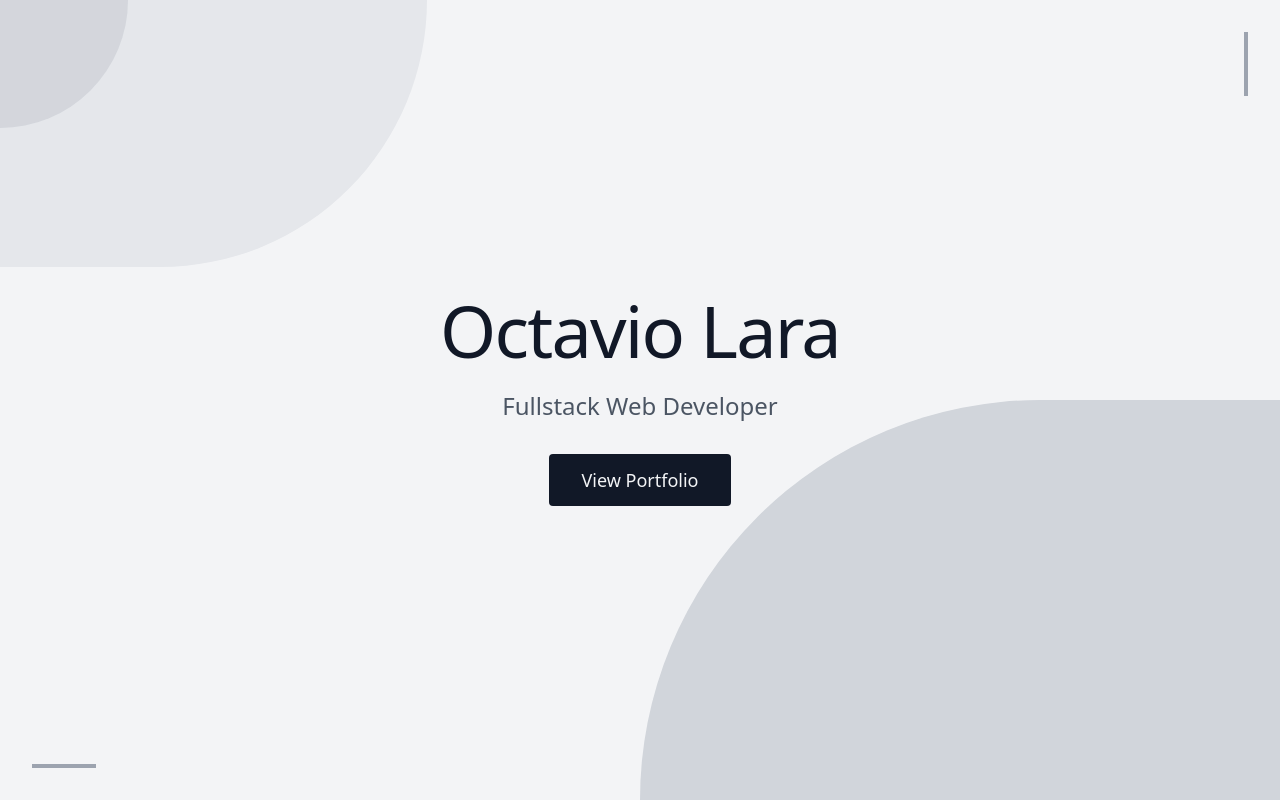
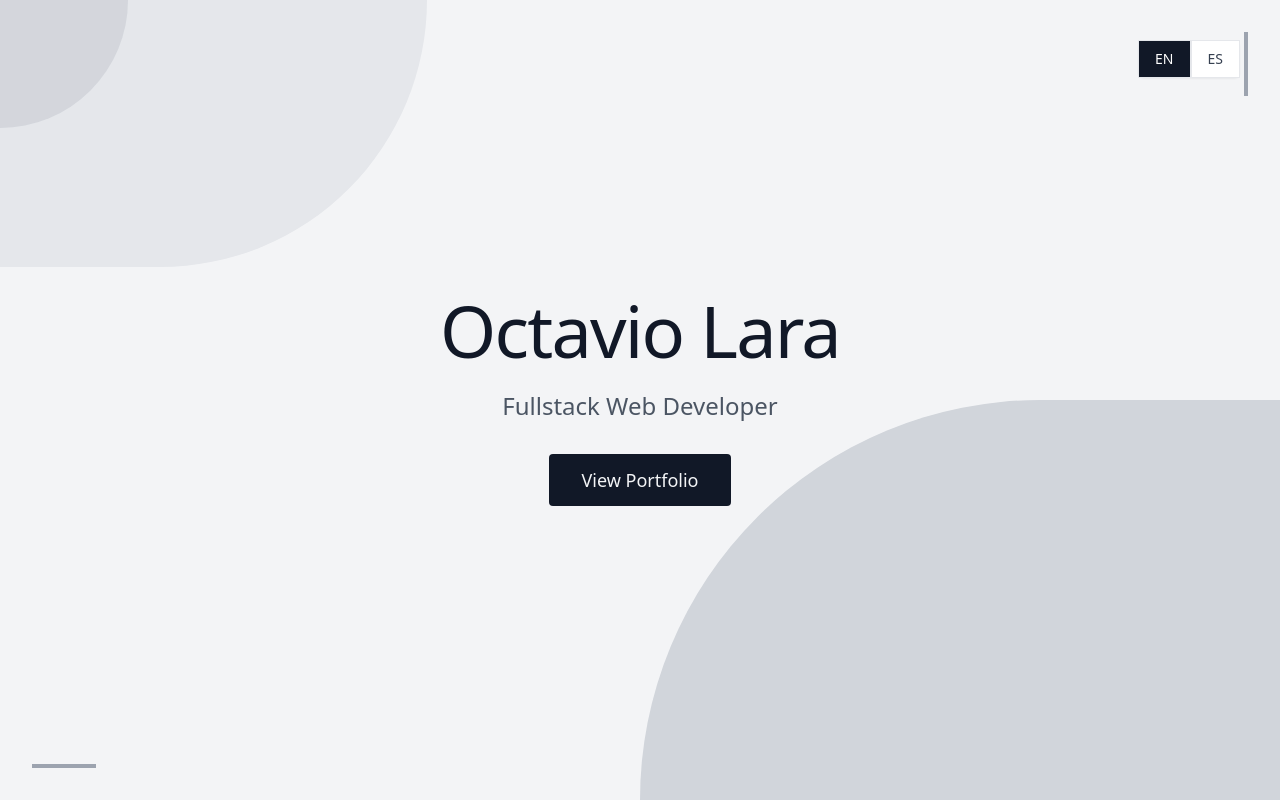
Before and after one commit to olaracode/portfolio, a React (Vite) app: page / in a window 1280 px wide. Shown: the top 800 px of the page. Built offline with nearby package versions, Linux system fonts and the light colour scheme.

Commit message:
ADD Language selector

```diff
--- a/package.json
+++ b/package.json
@@ -10,10 +10,12 @@
     "preview": "vite preview"
   },
   "dependencies": {
+    "@radix-ui/react-slot": "^1.1.0",
     "class-variance-authority": "^0.7.0",
     "clsx": "^2.1.1",
     "framer-motion": "^11.11.8",
     "i18next": "^23.16.3",
+    "i18next-browser-languagedetector": "^8.0.0",
     "lucide-react": "^0.452.0",
     "react": "^18.3.1",
     "react-dom": "^18.3.1",
--- a/src/components/Hero.tsx
+++ b/src/components/Hero.tsx
@@ -2,27 +2,30 @@ import { useState, useEffect } from "react";
 import { motion } from "framer-motion";
 import { Link } from "react-scroll";
 import { useTranslation } from "react-i18next";
+import LanguageSelectorButtonGroup from "./LanguageSelector";
 export default function Hero() {
   const [mousePosition, setMousePosition] = useState({ x: 0, y: 0 });
   const { t } = useTranslation();
+
   useEffect(() => {
     const handleMouseMove = (e: MouseEvent) => {
       setMousePosition({ x: e.clientX, y: e.clientY });
     };
-
     window.addEventListener("mousemove", handleMouseMove);
-
     return () => {
       window.removeEventListener("mousemove", handleMouseMove);
     };
   }, []);
-
   return (
     <div
       className="relative h-screen w-full overflow-hidden bg-gray-100 text-gray-900"
       id="#"
     >
       {/* Subtle grain texture */}
+      <div className="absolute top-10 right-10 z-20">
+        <LanguageSelectorButtonGroup />
+      </div>
+
       <div
         className="absolute inset-0 opacity-50"
         style={{
@@ -56,6 +59,7 @@ export default function Hero() {
         <p className="text-xl sm:text-2xl mb-8 max-w-md font-light text-gray-600">
           {t("header.description")}
         </p>
+
         <Link
           to="portfolio"
           spy={true}
--- /dev/null
+++ b/src/components/LanguageSelector.tsx
@@ -0,0 +1,44 @@
+import { useState } from "react";
+import { motion } from "framer-motion";
+import { useTranslation } from "react-i18next";
+
+type LanguageOptionsT = "en" | "es";
+interface Language {
+  code: LanguageOptionsT;
+  name: string;
+}
+
+const languages: Language[] = [
+  { code: "en", name: "EN" },
+  { code: "es", name: "ES" },
+];
+
+export default function LanguageSelectorButtonGroup() {
+  const { i18n } = useTranslation();
+  const changeLanguage = (lng: LanguageOptionsT) => {
+    i18n.changeLanguage(lng);
+  };
+
+  // Here you would typically update the app's language context or state
+
+  return (
+    <div className="inline-flex rounded-md shadow-sm mb-6" role="group">
+      {languages.map((language) => (
+        <motion.button
+          key={language.code}
+          type="button"
+          className={`px-4 py-2 text-sm font-medium ${
+            i18n.language === language.code
+              ? "bg-gray-900 text-white"
+              : "bg-white text-gray-700 hover:bg-gray-50"
+          } border border-gray-200 focus:z-10 focus:ring-2 focus:ring-gray-500 focus:outline-none`}
+          onClick={() => changeLanguage(language.code)}
+          whileHover={{ scale: 1.05 }}
+          whileTap={{ scale: 0.95 }}
+        >
+          {language.name}
+        </motion.button>
+      ))}
+    </div>
+  );
+}
--- /dev/null
+++ b/src/components/ui/button.tsx
@@ -0,0 +1,56 @@
+import * as React from "react"
+import { Slot } from "@radix-ui/react-slot"
+import { cva, type VariantProps } from "class-variance-authority"
+
+import { cn } from "@/lib/utils"
+
+const buttonVariants = cva(
+  "inline-flex items-center justify-center gap-2 whitespace-nowrap rounded-md text-sm font-medium ring-offset-background transition-colors focus-visible:outline-none focus-visible:ring-2 focus-visible:ring-ring focus-visible:ring-offset-2 disabled:pointer-events-none disabled:opacity-50 [&_svg]:pointer-events-none [&_svg]:size-4 [&_svg]:shrink-0",
+  {
+    variants: {
+      variant: {
+        default: "bg-primary text-primary-foreground hover:bg-primary/90",
+        destructive:
+          "bg-destructive text-destructive-foreground hover:bg-destructive/90",
+        outline:
+          "border border-input bg-background hover:bg-accent hover:text-accent-foreground",
+        secondary:
+          "bg-secondary text-secondary-foreground hover:bg-secondary/80",
+        ghost: "hover:bg-accent hover:text-accent-foreground",
+        link: "text-primary underline-offset-4 hover:underline",
+      },
+      size: {
+        default: "h-10 px-4 py-2",
+        sm: "h-9 rounded-md px-3",
+        lg: "h-11 rounded-md px-8",
+        icon: "h-10 w-10",
+      },
+    },
+    defaultVariants: {
+      variant: "default",
+      size: "default",
+    },
+  }
+)
+
+export interface ButtonProps
+  extends React.ButtonHTMLAttributes<HTMLButtonElement>,
+    VariantProps<typeof buttonVariants> {
+  asChild?: boolean
+}
+
+const Button = React.forwardRef<HTMLButtonElement, ButtonProps>(
+  ({ className, variant, size, asChild = false, ...props }, ref) => {
+    const Comp = asChild ? Slot : "button"
+    return (
+      <Comp
+        className={cn(buttonVariants({ variant, size, className }))}
+        ref={ref}
+        {...props}
+      />
+    )
+  }
+)
+Button.displayName = "Button"
+
+export { Button, buttonVariants }
--- a/src/i18n/index.ts
+++ b/src/i18n/index.ts
@@ -1,5 +1,7 @@
 import i18n from "i18next";
 import { initReactI18next } from "react-i18next";
+import LanguageDetector from "i18next-browser-languagedetector";
+
 import en from "./en";
 import es from "./es";
 
@@ -12,13 +14,20 @@ const resources = {
   },
 };
 
-i18n.use(initReactI18next).init({
+i18n
+  .use(LanguageDetector)
+  .use(initReactI18next)
+  .init({
     resources,
     lng: "en", // Default language
     fallbackLng: "en",
     interpolation: {
       escapeValue: false, // React already safes from XSS
     },
+
+    // Other options
+    supportedLngs: ["en", "es"], // Languages you support
+    load: "languageOnly", // Will strip region code from language (e.g., 'en-US' becomes 'en')
   });
 
 export default i18n;
```
Also changed, not shown: 1 other file (tests, documents, lock files or other folders). Lines whose indentation alone changed are shown as unchanged.
